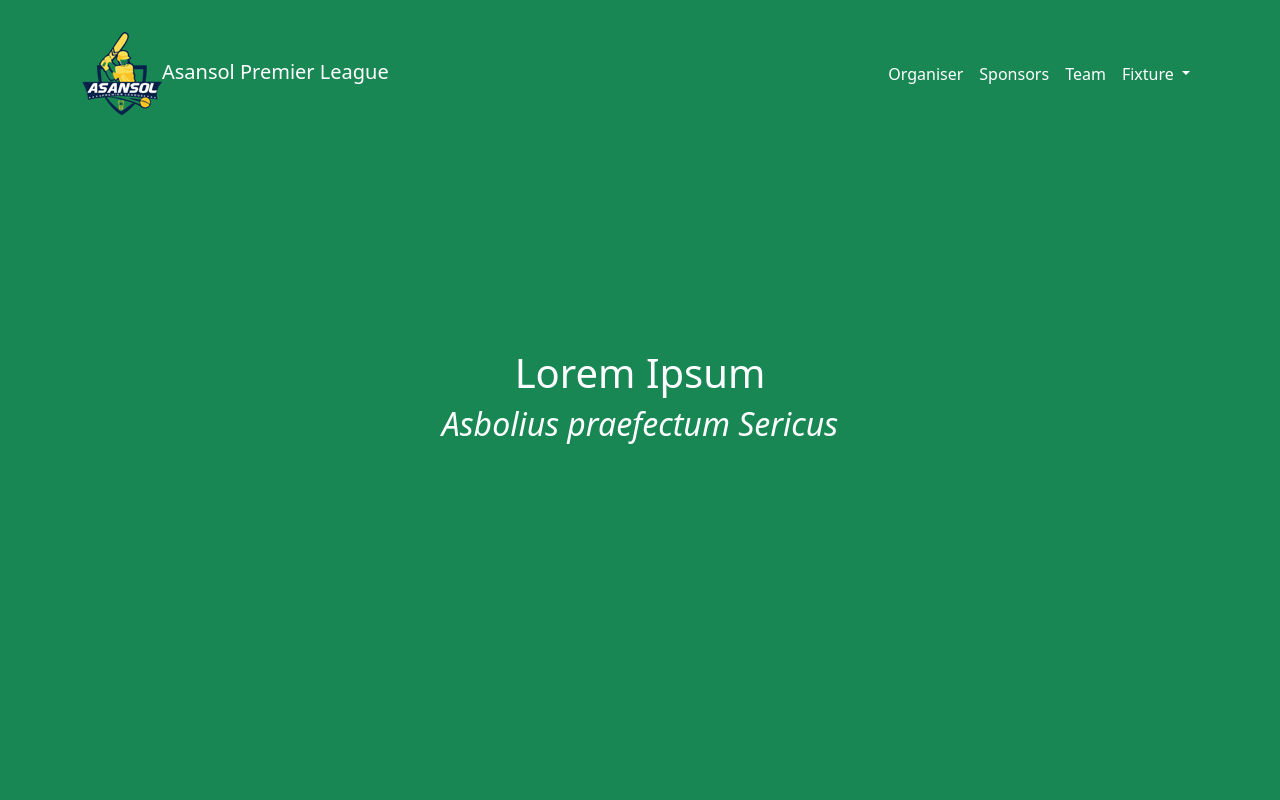
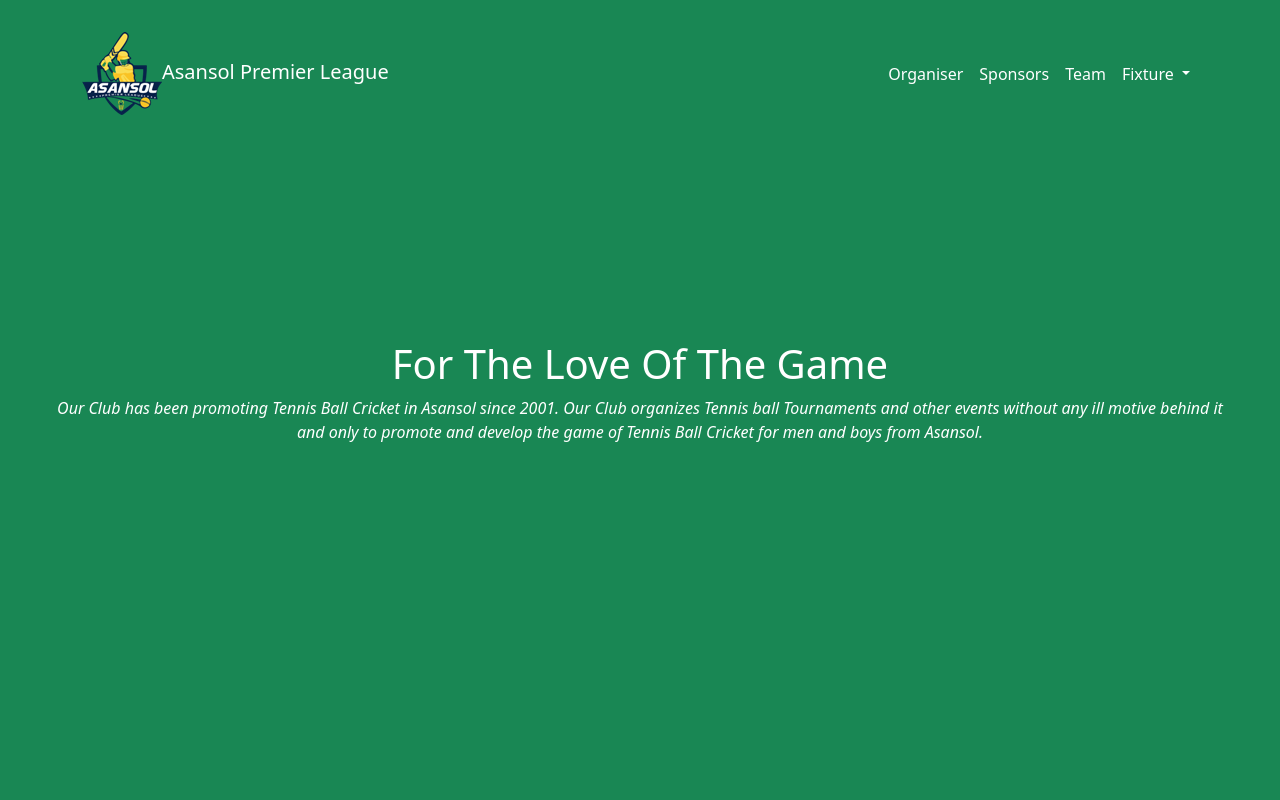
Before and after one commit to devrahul93/asansolpremierleague, a plain HTML site: page index.html in a window 1280 px wide. Shown: the top 800 px of the page. Drawn offline with nearby package versions, Linux system fonts and the light colour scheme.

Commit message:
change the homepage a bit

```diff
--- a/index.html
+++ b/index.html
@@ -7,7 +7,7 @@
     <link href="https://cdn.jsdelivr.net/npm/bootstrap@5.1.3/dist/css/bootstrap.min.css" rel="stylesheet" integrity="sha384-1BmE4kWBq78iYhFldvKuhfTAU6auU8tT94WrHftjDbrCEXSU1oBoqyl2QvZ6jIW3" crossorigin="anonymous">
     <link rel="stylesheet" href="style.css">
     <script src="https://use.fontawesome.com/ceb6a43cdb.js"></script>
-    <title>Document</title>
+    <title>Asansol Premier League</title>
 </head>
 <body>
     <div>
@@ -39,8 +39,8 @@
             </nav>
             <div class="bg-success d-flex align-items-center" style="height:100vh;">
                 <div class="text-center w-100 text-white">
-                    <h1>Lorem Ipsum</h1>
-                    <h2 class="fw-normal"><em>Asbolius praefectum Sericus</em></h2>
+                    <h1>For The Love Of The Game</h1>
+                    <p class="fw-normal"><em>Our Club has been promoting Tennis Ball Cricket in Asansol since 2001. Our Club organizes Tennis ball Tournaments and other events without any ill motive behind it and only to promote and develop the game of Tennis Ball Cricket for men and boys from Asansol.</em></p>
                 </div>
             </div>
         </header>
@@ -218,7 +218,8 @@
                 </div>
                 <div class="blog-slider__pagination"></div>
             </div>
-        </div>
+        </div><!---------------slider Over --------------------------->
+
     </div> <!------main container div --------->
 
 
--- a/style.css
+++ b/style.css
@@ -14,6 +14,11 @@ body {
 .logo {
 
 }; */
+
+.fw-normal{
+  margin-right: 3em;
+  margin-left: 3em;
+}
 
 #transmenu {
   -moz-transition: background 0.6s ease;
```
